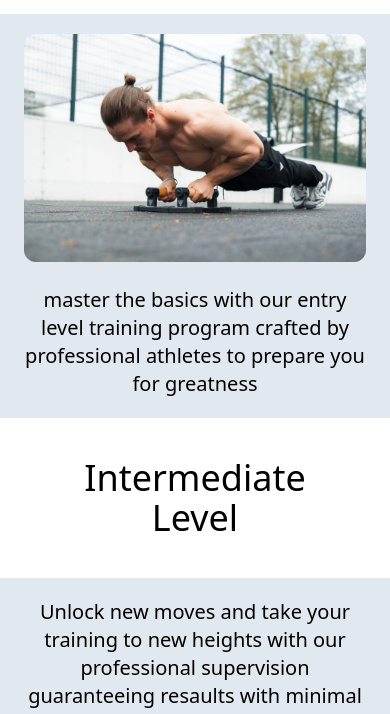
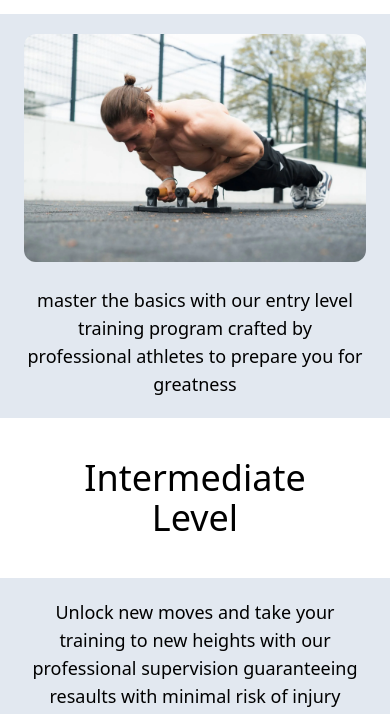
Before and after one commit to laggerboy/TLE-final-assignment, a website: page pages/programmes.html in a window 390 px wide. Shown: the part 378-1092 px from the top of the page. Drawn offline with Linux system fonts and the light colour scheme.

Commit message:
minor text adjustments for smaller screen size

```diff
--- a/pages/programmes.html
+++ b/pages/programmes.html
@@ -122,7 +122,7 @@
         </button>
       </div>
       <div class="flex flex-col items-center justify-center">
-        <p class="text-center text-xl">
+        <p class="text-center text-lg md:text-xl">
           master the basics with our entry level training program crafted by
           professional athletes to prepare you for greatness
         </p>
@@ -137,7 +137,7 @@
       class="responsive-padding flex flex-col md:flex-row gap-6 bg-slate-150 bg-slate-200 py-5"
     >
       <div class="flex flex-col items-center justify-center">
-        <p class="text-center text-xl">
+        <p class="text-center text-lg md:text-xl">
           Unlock new moves and take your training to new heights with our
           professional supervision guaranteeing resaults with minimal risk of
           injury
@@ -180,7 +180,7 @@
         </button>
       </div>
       <div class="flex flex-col items-center justify-center">
-        <p class="text-center text-xl">
+        <p class="text-center text-lg md:text-xl">
           Reach the highest levels of performance and join the professional crew
         </p>
       </div>
```
Also changed, not shown: src/output.css.
